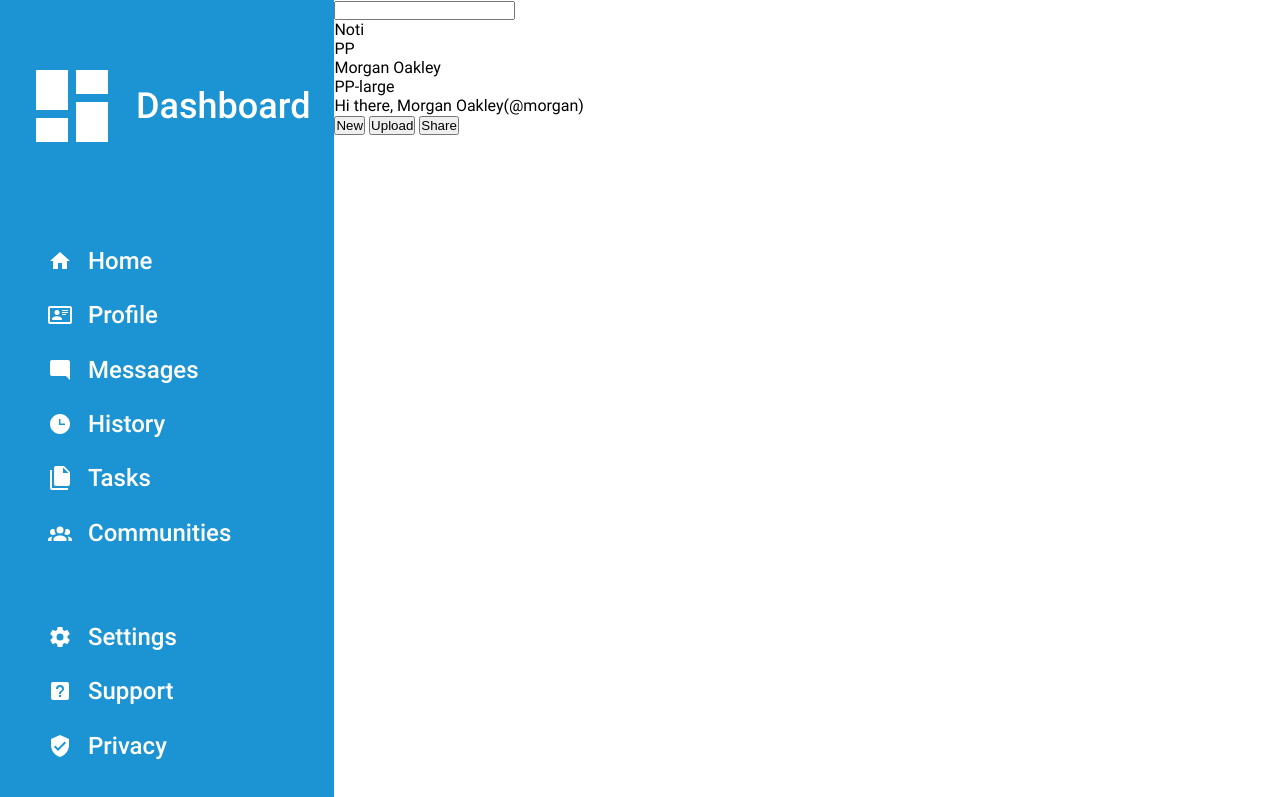
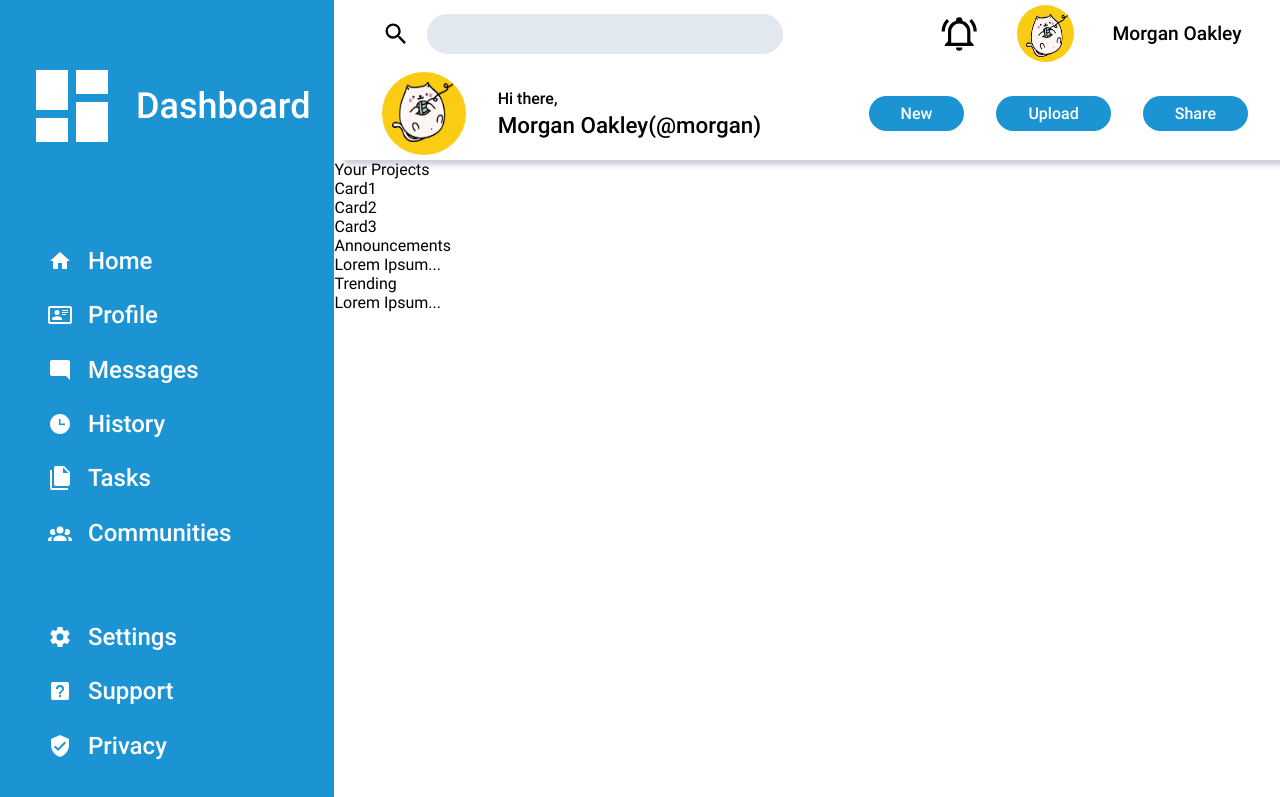
Before and after one commit to Gokulcs-04/odin-admin-dashboard, a plain HTML site: page index.html in a window 1280 px wide. Shown: the top 797 px of the page. Drawn offline with Linux system fonts and the light colour scheme.

Commit message:
Update header layout and css

```diff
--- a/index.html
+++ b/index.html
@@ -39,17 +39,26 @@
         </div>
         <div class="header">
             <div class="search-row">
+                <div class="search">
+                    <svg xmlns="http://www.w3.org/2000/svg" viewBox="0 0 24 24"><title>magnify</title><path d="M9.5,3A6.5,6.5 0 0,1 16,9.5C16,11.11 15.41,12.59 14.44,13.73L14.71,14H15.5L20.5,19L19,20.5L14,15.5V14.71L13.73,14.44C12.59,15.41 11.11,16 9.5,16A6.5,6.5 0 0,1 3,9.5A6.5,6.5 0 0,1 9.5,3M9.5,5C7,5 5,7 5,9.5C5,12 7,14 9.5,14C12,14 14,12 14,9.5C14,7 12,5 9.5,5Z" /></svg>
                     <input type="search" class="search"/>
-                <div>Noti</div>
-                <div>PP</div>
+                </div>
+                <div class="user">
+                    <svg xmlns="http://www.w3.org/2000/svg" viewBox="0 0 24 24"><title>bell-ring-outline</title><path d="M10,21H14A2,2 0 0,1 12,23A2,2 0 0,1 10,21M21,19V20H3V19L5,17V11C5,7.9 7.03,5.17 10,4.29C10,4.19 10,4.1 10,4A2,2 0 0,1 12,2A2,2 0 0,1 14,4C14,4.1 14,4.19 14,4.29C16.97,5.17 19,7.9 19,11V17L21,19M17,11A5,5 0 0,0 12,6A5,5 0 0,0 7,11V18H17V11M19.75,3.19L18.33,4.61C20.04,6.3 21,8.6 21,11H23C23,8.07 21.84,5.25 19.75,3.19M1,11H3C3,8.6 3.96,6.3 5.67,4.61L4.25,3.19C2.16,5.25 1,8.07 1,11Z" /></svg>
+                    <div class="pfp"><img src="./icons/catpfp.png" alt="a cute cat pfp" width="50" height="50"></div>
                      <p>Morgan Oakley</p>
                 </div>
+            </div>
             <div class="user-row">
-                <div>PP-large</div>
+                <div class="profile">
+                     <div class="pfp-large"><img src="./icons/catpfp.png" alt="a cute cat pfp" width="50" height="50"></div>
                     <p>Hi there, <span>Morgan Oakley(@morgan)</span></p>
+                </div>
+                <div class="buttons">
                     <button class="new-btn">New</button>
                     <button class="upload-btn">Upload</button>
                     <button class="share-btn">Share</button>
+                </div>
             </div>
         </div>
         <div class="main-content">
--- a/style.css
+++ b/style.css
@@ -41,15 +41,17 @@
 .container {
     display: grid;
     grid-template-columns: 1fr 4fr;
+    grid-template-rows: 1fr 4fr;
 }
 
 .sidebar {
     color: white;
     padding: 1em;
     grid-column: 1 / 2;
+    grid-row: 1 / 3;
     background-color: #1C94D3;
     font-size: 1.5rem;
-    font-family: 'Roboto-bold';
+    font-family: 'Roboto-bold', 'Segoe UI', sans-serif;
     height: 100vh;
 
     display: grid;
@@ -88,6 +90,124 @@
     height: 1em;
 }
 
+.header {
+    grid-row: 1;
+    grid-column: 2;
+
+    display: grid;
+
+    box-shadow: 10px 5px 5px #ccd1d9;
+}
+
+.header .search-row, .header .user-row{
+    display: grid;
+    grid-template-columns: 1fr 1fr;
+    gap: 3em;
+    align-items: center;
+}
+
+.search {
+    display: flex;
+    align-items: center;
+    gap: 1em;
+
+    padding-left: 3em;
+}
+
+.user {
+    font-family: 'Roboto-bold', 'Segoe UI', sans-serif;
+    font-size: 1.2rem;
+    padding-right: 2em;
+    justify-self: end;
+
+    display: flex;
+    align-items: center;
+    gap: 2em;
+}
+
+.pfp {
+    position: relative;
+    width: 3em;
+    height: 3em;
+    background-color: #facc14;
+    border-radius: 100%;
+    img {
+        width: 2.2em;
+        height: 2.2em;
+        position: absolute;
+        top: 0.5em;
+        left: 0.5em;
+    }
+}
+
+.pfp-large {
+    position: relative;
+    min-width: 5em;
+    width: 5.2em;
+    height: 5.2em;
+    background-color: #facc14;
+    border-radius: 100%;
+    img {
+        width: 3.8em;
+        height: 3.8em;
+        position: absolute;
+        top: 0.6em;
+        left: 0.6em;
+    }
+}
+
+.search-row .search input {
+    width: 100%;
+    height: 3em;
+    border-radius: 2em;
+    border: 1px solid #e1e8f0;
+    background-color: #e1e8f0;
+}
+
+.search-row .search svg, .search-row .user svg {
+    width: 2em;
+    height: 2em;
+}
+
+.user-row .profile {
+    display: flex;
+    justify-content: flex-start;
+    align-items: center;
+    gap: 2em;
+
+    font-family: 'Roboto-bold';
+    padding-left: 3em;
+    span {
+        display: block;
+        font-size: 1.4rem;
+        margin-top: 0.2em;
+    }
+}
+
+.user-row .buttons {
+    display: flex;
+    gap: 2em;
+    align-items: center;
+
+    justify-self: end;
+    padding-right: 2em;
+}
+
+.user-row .buttons button {
+    color: white;
+    font-family: 'Roboto-bold';
+    font-size: 1rem;
+    background-color: #1C94D3;
+    padding: 0.5em 2em;
+    border: none;
+    border-radius: 2em;
+}
+
+.user-row .buttons button:hover {
+    background-color: #1871a1;
+}
+
 .main-content {
-    grid-column: 2;
+    grid-column: 2 / 3;
+    grid-row: 2 / 3;
 }
```
Also changed, not shown: icons/catpfp.png (added). Lines whose indentation alone changed are shown as unchanged.
